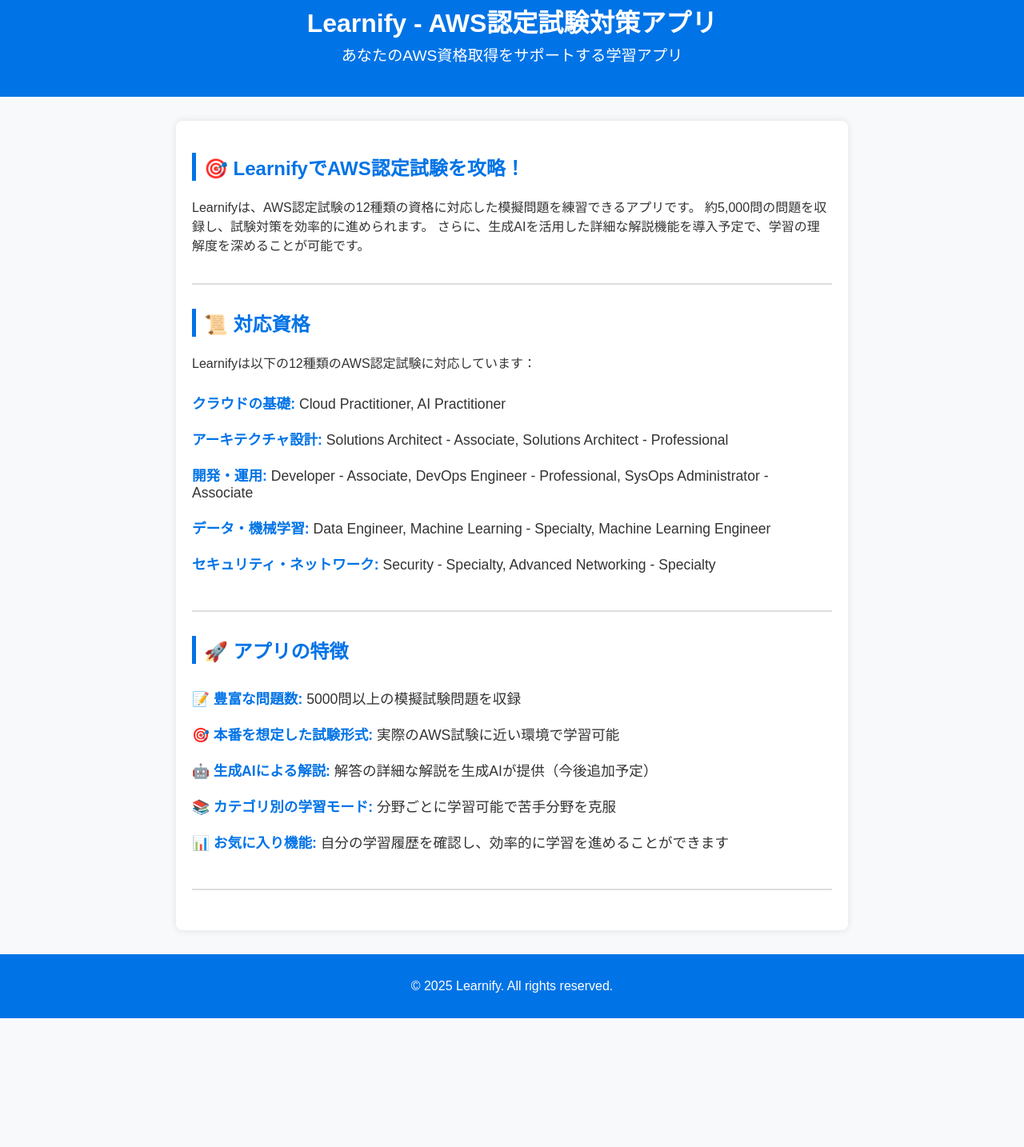
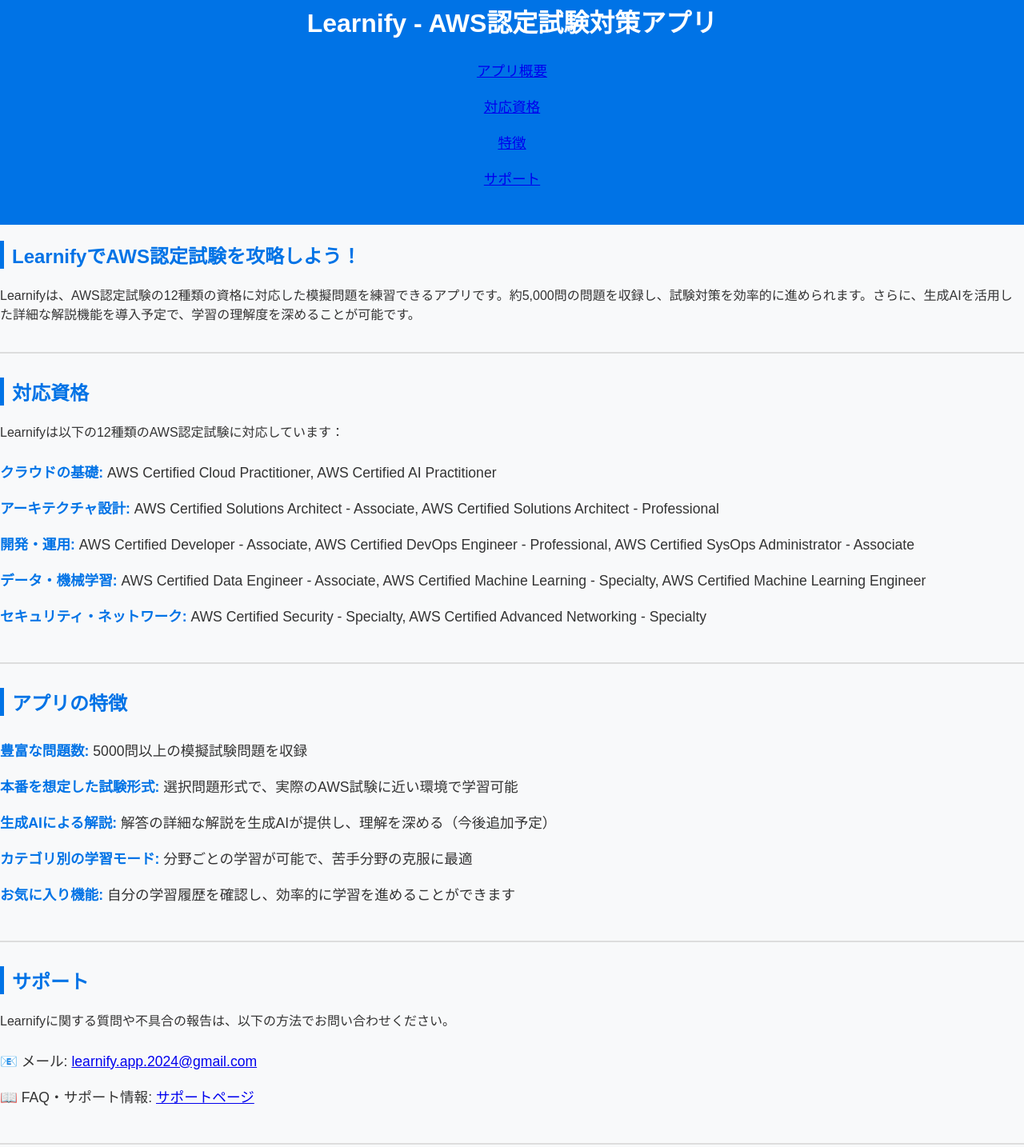
Before and after one commit to anchorWJ/leanify, a plain HTML site: page index.html in a window 1280 px wide. Shown: the part 17-1451 px from the top of the page at 80% size. Before the commit the page ends 1290 px from the top, so only its background shows below. Drawn offline with Linux system fonts and the light colour scheme.

Commit message:
Update index.html

```diff
--- a/index.html
+++ b/index.html
@@ -3,7 +3,7 @@
 <head>
     <meta charset="UTF-8">
     <meta name="viewport" content="width=device-width, initial-scale=1.0">
-    <meta name="description" content="LearnifyはAWS認定試験の模擬問題を収録したアプリです。約5000問の問題を収録し、生成AIによる詳細な解説も提供予定。">
+    <meta name="description" content="LearnifyはAWS認定試験の模擬問題を収録したアプリです。5000問以上の問題を収録し、生成AIによる詳細な解説も提供予定。">
     <meta name="keywords" content="AWS認定試験, 模擬問題, Cloud Practitioner, Solutions Architect, Developer, DevOps Engineer, Machine Learning">
     <title>Learnify - AWS認定試験対策アプリ</title>
     <link rel="stylesheet" href="styles.css">
@@ -11,42 +11,52 @@
 <body>
     <header>
         <h1>Learnify - AWS認定試験対策アプリ</h1>
-        <p>あなたのAWS資格取得をサポートする学習アプリ</p>
+        <nav>
+            <ul>
+                <li><a href="#intro">アプリ概要</a></li>
+                <li><a href="#certifications">対応資格</a></li>
+                <li><a href="#features">特徴</a></li>
+                <li><a href="https://anchorwj.github.io/leanify/support">サポート</a></li>
+            </ul>
+        </nav>
     </header>
 
-    <main>
     <section id="intro">
-            <h2>🎯 LearnifyでAWS認定試験を攻略！</h2>
-            <p>
-                Learnifyは、AWS認定試験の12種類の資格に対応した模擬問題を練習できるアプリです。
-                約5,000問の問題を収録し、試験対策を効率的に進められます。
-                さらに、生成AIを活用した詳細な解説機能を導入予定で、学習の理解度を深めることが可能です。
-            </p>
+        <h2>LearnifyでAWS認定試験を攻略しよう！</h2>
+        <p>Learnifyは、AWS認定試験の12種類の資格に対応した模擬問題を練習できるアプリです。約5,000問の問題を収録し、試験対策を効率的に進められます。さらに、生成AIを活用した詳細な解説機能を導入予定で、学習の理解度を深めることが可能です。</p>
     </section>
 
     <section id="certifications">
-            <h2>📜 対応資格</h2>
+        <h2>対応資格</h2>
         <p>Learnifyは以下の12種類のAWS認定試験に対応しています：</p>
         <ul>
-                <li><strong>クラウドの基礎:</strong> Cloud Practitioner, AI Practitioner</li>
-                <li><strong>アーキテクチャ設計:</strong> Solutions Architect - Associate, Solutions Architect - Professional</li>
-                <li><strong>開発・運用:</strong> Developer - Associate, DevOps Engineer - Professional, SysOps Administrator - Associate</li>
-                <li><strong>データ・機械学習:</strong> Data Engineer, Machine Learning - Specialty, Machine Learning Engineer</li>
-                <li><strong>セキュリティ・ネットワーク:</strong> Security - Specialty, Advanced Networking - Specialty</li>
+            <li><strong>クラウドの基礎:</strong> AWS Certified Cloud Practitioner, AWS Certified AI Practitioner</li>
+            <li><strong>アーキテクチャ設計:</strong> AWS Certified Solutions Architect - Associate, AWS Certified Solutions Architect - Professional</li>
+            <li><strong>開発・運用:</strong> AWS Certified Developer - Associate, AWS Certified DevOps Engineer - Professional, AWS Certified SysOps Administrator - Associate</li>
+            <li><strong>データ・機械学習:</strong> AWS Certified Data Engineer - Associate, AWS Certified Machine Learning - Specialty, AWS Certified Machine Learning Engineer</li>
+            <li><strong>セキュリティ・ネットワーク:</strong> AWS Certified Security - Specialty, AWS Certified Advanced Networking - Specialty</li>
         </ul>
     </section>
 
     <section id="features">
-            <h2>🚀 アプリの特徴</h2>
+        <h2>アプリの特徴</h2>
         <ul>
-                <li><strong>📝 豊富な問題数:</strong> 5000問以上の模擬試験問題を収録</li>
-                <li><strong>🎯 本番を想定した試験形式:</strong> 実際のAWS試験に近い環境で学習可能</li>
-                <li><strong>🤖 生成AIによる解説:</strong> 解答の詳細な解説を生成AIが提供（今後追加予定）</li>
-                <li><strong>📚 カテゴリ別の学習モード:</strong> 分野ごとに学習可能で苦手分野を克服</li>
-                <li><strong>📊 お気に入り機能:</strong> 自分の学習履歴を確認し、効率的に学習を進めることができます</li>
+            <li><strong>豊富な問題数:</strong> 5000問以上の模擬試験問題を収録</li>
+            <li><strong>本番を想定した試験形式:</strong> 選択問題形式で、実際のAWS試験に近い環境で学習可能</li>
+            <li><strong>生成AIによる解説:</strong> 解答の詳細な解説を生成AIが提供し、理解を深める（今後追加予定）</li>
+            <li><strong>カテゴリ別の学習モード:</strong> 分野ごとの学習が可能で、苦手分野の克服に最適</li>
+            <li><strong>お気に入り機能:</strong> 自分の学習履歴を確認し、効率的に学習を進めることができます</li>
         </ul>
     </section>
-    </main>
+
+    <section id="support">
+        <h2>サポート</h2>
+        <p>Learnifyに関する質問や不具合の報告は、以下の方法でお問い合わせください。</p>
+        <ul>
+            <li>📧 メール: <a href="mailto:learnify.app.2024@gmail.com">learnify.app.2024@gmail.com</a></li>
+            <li>📖 FAQ・サポート情報: <a href="https://anchorwj.github.io/leanify/support">サポートページ</a></li>
+        </ul>
+    </section>
 
     <footer>
         <p>&copy; 2025 Learnify. All rights reserved.</p>
```
Lines whose indentation alone changed are shown as unchanged.
